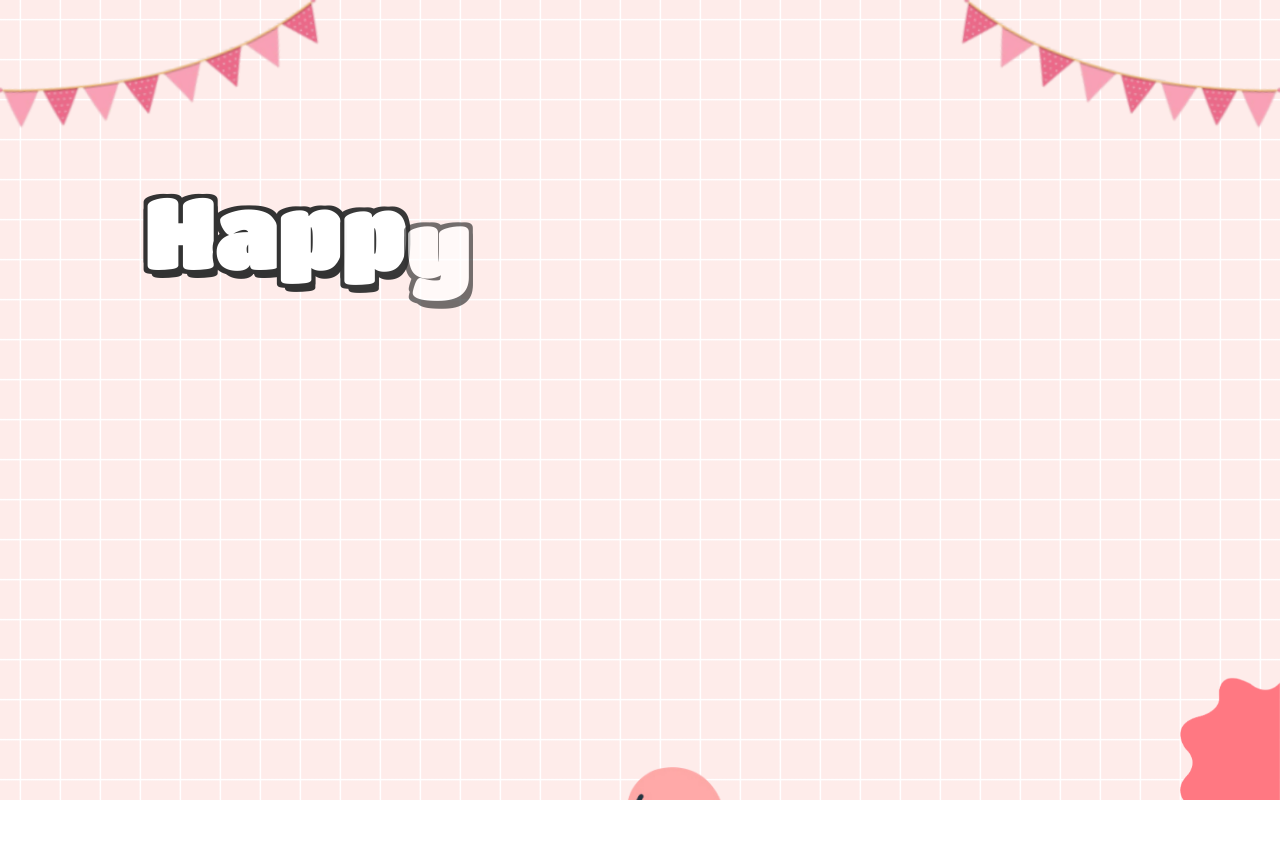
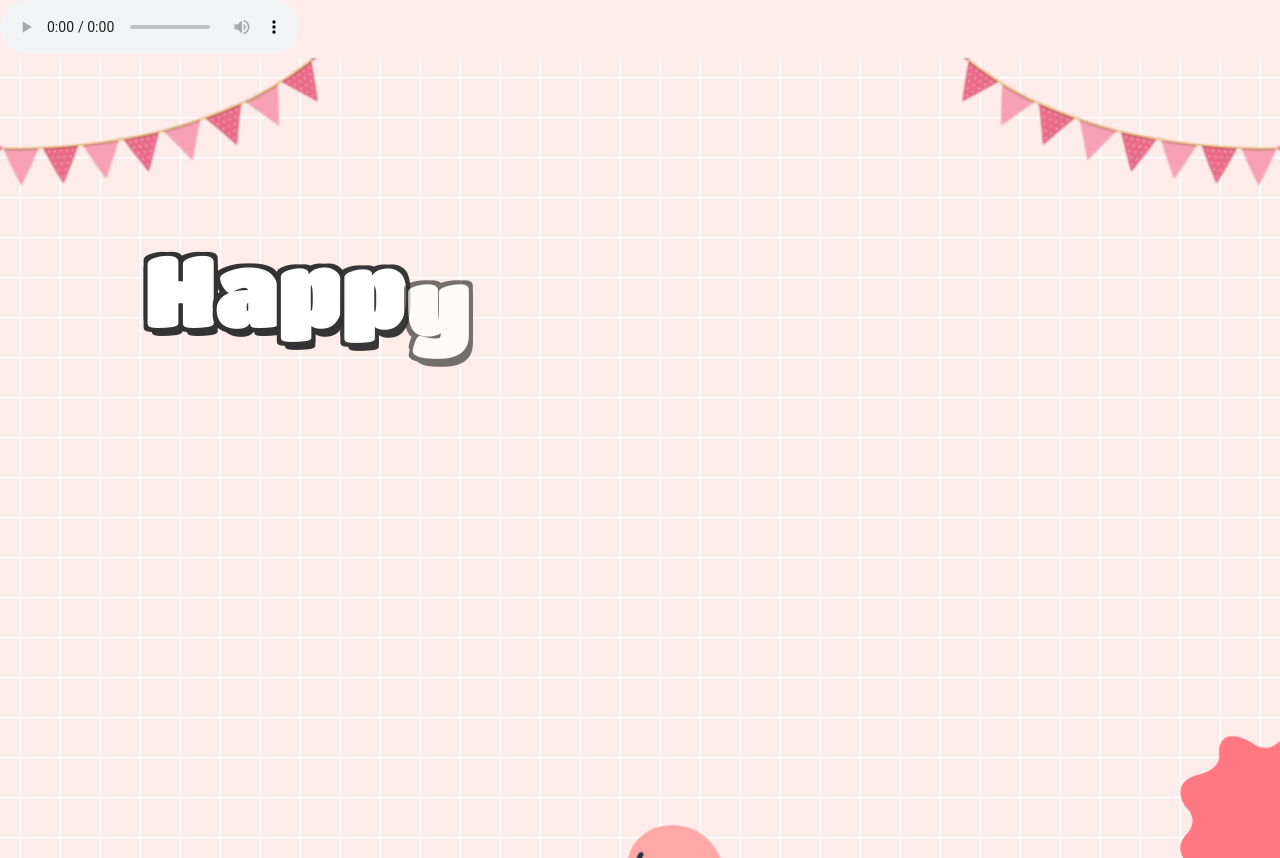
Before and after one commit to christian121-2/hppybrthdyyy, a plain HTML site: page index.html in a window 1280 px wide. Before the commit the page ends 800 px from the top, so only its background shows below. Drawn offline with nearby package versions, Linux system fonts and the light colour scheme; a web font is replaced by a local one.

Commit message:
Add autoplay looping birthday music

```diff
--- a/index.html
+++ b/index.html
@@ -9,6 +9,11 @@
   <script src="https://code.jquery.com/jquery-3.7.1.min.js"></script>
 </head>
 <body>
+  <audio id="background-music" autoplay loop controls preload="auto">
+    <source src="satokin-happy-birthday-ukulele-600716.mp3" type="audio/mpeg">
+    Browser Anda tidak mendukung pemutar audio.
+  </audio>
+
   <div id="wrapper">
     <div class="flag__birthday">
       <img src="1.png" alt="Birthday decoration" width="350" class="flag__left">
@@ -35,12 +40,8 @@
 
       <div class="right">
         <div class="box__account">
-          <div class="image">
-            <img src="img.png" alt="Bear birthday picture">
-          </div>
-          <div class="name">
-            <i class="fa-solid fa-heart"></i><span>Okta</span><i class="fa-solid fa-heart"></i>
-          </div>
+          <div class="image"><img src="img.png" alt="Bear birthday picture"></div>
+          <div class="name"><i class="fa-solid fa-heart"></i><span>Okta</span><i class="fa-solid fa-heart"></i></div>
           <div class="balloon_one"><img width="100" src="balloon1.png" alt="Balloon"></div>
           <div class="balloon_two"><img width="100" src="balloon2.png" alt="Balloon"></div>
         </div>
```
